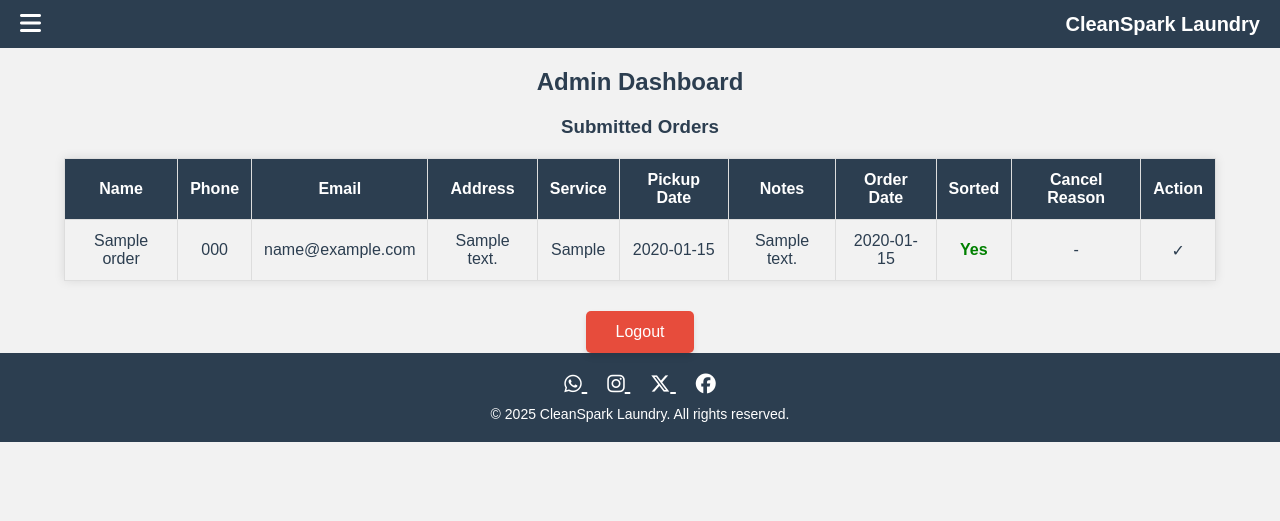
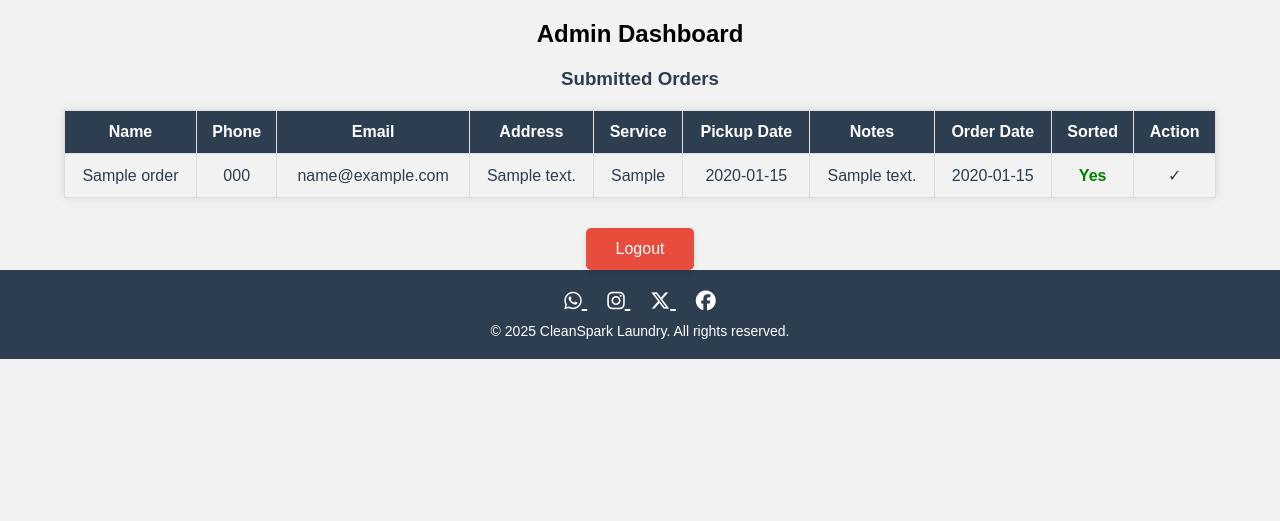
Before and after one commit to munir-moh/laundry-service, a Flask app: page /admin-dashboard in a window 1280 px wide. Shown: the top 521 px of the page. Before the commit the page ends 442 px from the top, so only its background shows below. Run offline with Flask 3, Linux system fonts and the light colour scheme; the visitor is signed in with stand-in values (Sample User, id 1); tables that the repository leaves empty hold one stand-in row (values such as "Sample post").

Commit message:
Refactor order handling: store pending orders in session, enforce 1-minute limit for finalization, and remove cancel reason input from confirmation page

```diff
--- a/app.py
+++ b/app.py
@@ -1,11 +1,9 @@
 from flask import Flask, render_template, request, redirect, url_for, flash, session
-from flask import session
-from datetime import datetime
+from datetime import datetime, timedelta
 from flask_sqlalchemy import SQLAlchemy
-from datetime import timedelta
 
 app = Flask(__name__)
-app.secret_key = 'your-secret-key'  # Replace with a secure key
+app.secret_key = 'your-secret-key'
 app.permanent_session_lifetime = timedelta(hours=1)
 
 app.config['SQLALCHEMY_DATABASE_URI'] = 'sqlite:///orders.db'
@@ -25,9 +23,7 @@ class Order(db.Model):
     order_date = db.Column(db.String(100))
     sorted_status = db.Column(db.String(10), default="No")
     cancelled = db.Column(db.Boolean, default=False)
-    cancel_reason = db.Column(db.Text)
 
-# Create database tables
 with app.app_context():
     db.create_all()
 
@@ -50,65 +46,48 @@ def contact():
 @app.route('/order', methods=['GET', 'POST'])
 def order():
     if request.method == 'POST':
-        new_order = Order(
-            name = request.form.get('name'),
-            phone = request.form.get('phone'),
-            email = request.form.get('email'),
-            address = request.form.get('address'),
-            service = request.form.get('service'),
-            pickup_date = request.form.get('pickup_date'),
-            notes = request.form.get('notes'),
-            order_date = datetime.now().strftime("%A, %d %B %Y"),
-            sorted_status = "No"
-        )
-        db.session.add(new_order)
-        db.session.commit()
-        return render_template('confirm_order.html', order_id=new_order.id)
+        # Temporarily store the order in session
+        session['pending_order'] = {
+            'name': request.form.get('name'),
+            'phone': request.form.get('phone'),
+            'email': request.form.get('email'),
+            'address': request.form.get('address'),
+            'service': request.form.get('service'),
+            'pickup_date': request.form.get('pickup_date'),
+            'notes': request.form.get('notes'),
+            'order_date': datetime.now().strftime("%A, %d %B %Y"),
+            'created_at': datetime.now().timestamp()
+        }
+        return render_template('confirm_order.html')
     return render_template('order.html')
 
 @app.route('/finalize-order', methods=['POST'])
 def finalize_order():
     pending = session.pop('pending_order', None)
     if pending:
-        new_order = Order(
-            name=pending['name'],
-            phone=pending['phone'],
-            email=pending['email'],
-            address=pending['address'],
-            service=pending['service'],
-            pickup_date=pending['pickup_date'],
-            notes=pending['notes'],
-            order_date=pending['order_date'],
-            sorted_status="No"
-        )
-        db.session.add(new_order)
-        db.session.commit()
-        flash('Order placed successfully!')
+        if datetime.now().timestamp() - pending['created_at'] <= 60:
+            new_order = Order(
+                name=pending['name'],
+                phone=pending['phone'],
+                email=pending['email'],
+                address=pending['address'],
+                service=pending['service'],
+                pickup_date=pending['pickup_date'],
+                notes=pending['notes'],
+                order_date=pending['order_date'],
+                sorted_status="No"
+            )
+            db.session.add(new_order)
+            db.session.commit()
+            flash('Order placed successfully!')
+        else:
+            flash('Time expired! Order was not placed.')
     return redirect(url_for('order'))
 
 @app.route('/cancel-order', methods=['POST'])
 def cancel_order():
-    reason = request.form.get('cancel_reason')
-    pending = session.pop('pending_order', None)
-    if pending:
-        cancelled_order = Order(
-            name=pending['name'],
-            phone=pending['phone'],
-            email=pending['email'],
-            address=pending['address'],
-            service=pending['service'],
-            pickup_date=pending['pickup_date'],
-            notes=pending['notes'],
-            order_date=pending['order_date'],
-            sorted_status="No",  # Leave as "No" — HTML handles cancelled display
-            cancelled=True,
-            cancel_reason=reason
-        )
-        db.session.add(cancelled_order)
-        db.session.commit()
-        flash('Order was cancelled within the 1-minute window.')
-    else:
-        flash('No pending order found or session expired.')
+    session.pop('pending_order', None)
+    flash('Order was cancelled.')
     return redirect(url_for('order'))
 
 @app.route('/admin', methods=['GET', 'POST'])
@@ -116,7 +95,7 @@ def admin_login():
     if request.method == 'POST':
         password = request.form.get('password')
         if password == 'munirmuhd12':
-            session.permanent = True  # Make session last across requests
+            session.permanent = True
             session['is_admin'] = True
             return redirect(url_for('admin_dashboard'))
         else:
@@ -136,14 +115,13 @@ def admin_dashboard():
             db.session.commit()
         return redirect(url_for('admin_dashboard'))
 
-    orders = Order.query.all()
+    orders = Order.query.filter_by(cancelled=False).all()
     return render_template('admin_dashboard.html', orders=orders)
 
 @app.route('/mark-sorted/<int:order_id>')
 def mark_sorted(order_id):
     if not session.get('is_admin'):
         return redirect(url_for('admin_login'))
-
     order = Order.query.get(order_id)
     if order:
         order.sorted_status = "Yes"
--- a/templates/admin_dashboard.html
+++ b/templates/admin_dashboard.html
@@ -30,7 +30,6 @@
         h2, h3 {
             text-align: center;
             margin-top: 20px;
-            color: #2c3e50;
         }
 
         table {
@@ -77,8 +76,6 @@
 </head>
 <body>
 
-    {% include 'navbar.html' %}
-
     <h2>Admin Dashboard</h2>
 
     {% if orders %}
@@ -94,7 +91,6 @@
                 <th>Notes</th>
                 <th>Order Date</th>
                 <th>Sorted</th>
-                <th>Cancel Reason</th>
                 <th>Action</th>
             </tr>
             {% for order in orders %}
@@ -114,17 +110,6 @@
                         <span style="color: red; font-weight: bold;">Cancelled</span>
                     {% else %}
                         {{ order.sorted_status }}
-                    {% endif %}
-                </td>
-
-                <!-- Cancel Reason -->
-                <td>
-                    {% if order.cancelled and order.cancel_reason %}
-                        {{ order.cancel_reason }}
-                    {% elif order.cancelled %}
-                        No reason provided
-                    {% else %}
-                        -
                     {% endif %}
                 </td>
 
@@ -185,5 +170,6 @@
             &copy; {{ current_year }} CleanSpark Laundry. All rights reserved.
         </div>
     </footer>
+
 </body>
 </html>
```
Also changed, not shown: templates/confirm_order.html (+4 -11 lines).
